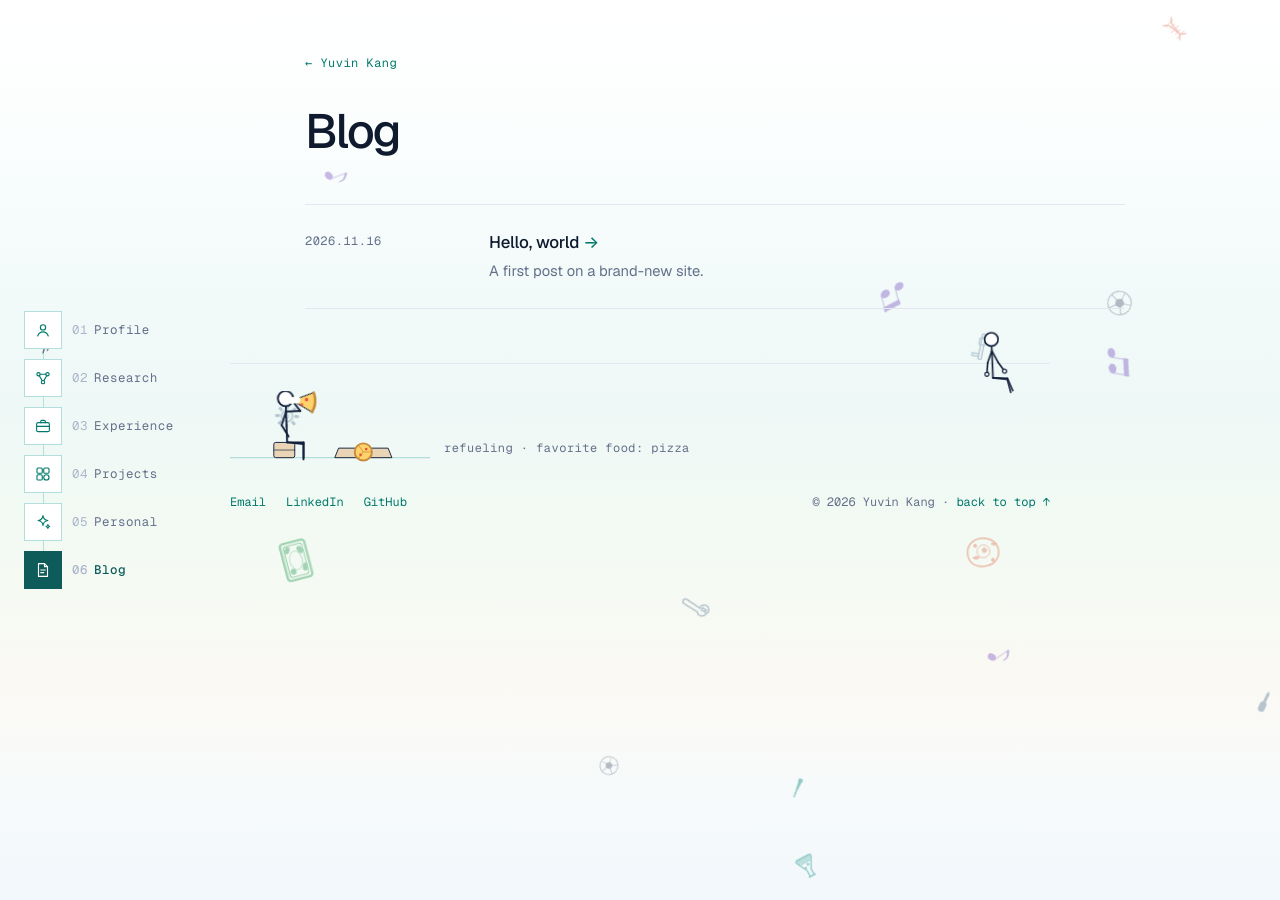
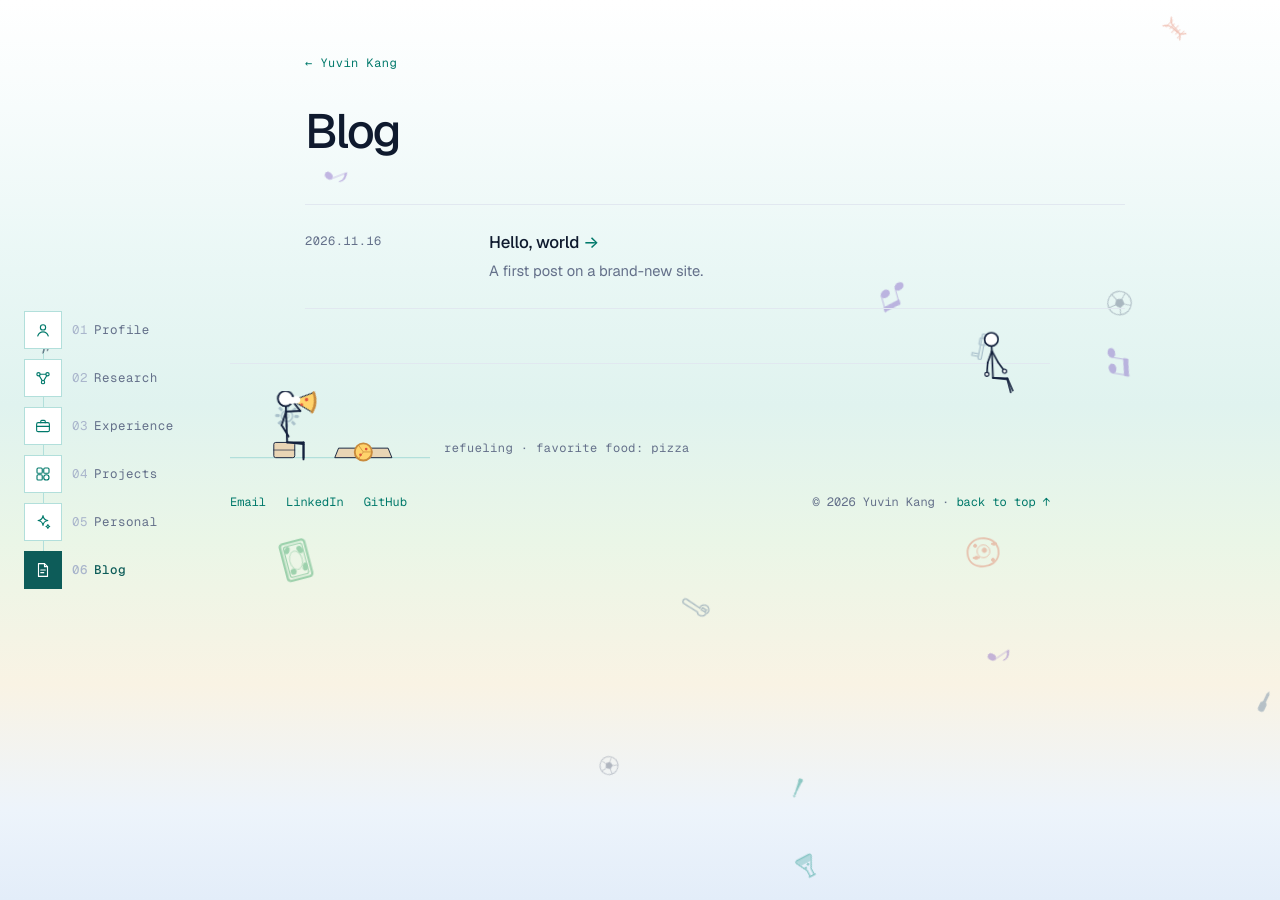
Before and after one commit to yuvinkang/yuvinkang.github.io, a Jekyll site: the page built from blog.html, in a window 1280 px wide. Built offline with Jekyll 4.4.1, drawn with Linux system fonts in a browser that asks for light colours.

Commit message:
Deepen the page gradient so the colour shift reads while scrolling
Co-Authored-By: Claude Opus 5 <noreply@anthropic.com>
Claude-Session: https://claude.ai/code/session_017Z78FSeqpXP4Zi2i8dSmiZ

```diff
--- a/assets/css/style.css
+++ b/assets/css/style.css
@@ -585,13 +585,13 @@ a.jog-bubble:hover { background: #fc4c02; }
 html { min-height: 100%;
   background: linear-gradient(180deg,
     #ffffff 0%,
-    #fcfefe 12%,
-    #f3fbfa 30%,
-    #eef8f6 45%,
-    #f3faf3 60%,
-    #fbf9f4 76%,
-    #f6fafc 90%,
-    #f2f7fb 100%);
+    #f7fcfc 12%,
+    #e9f7f5 30%,
+    #e0f3ef 45%,
+    #eaf6e7 60%,
+    #f9f3e4 76%,
+    #edf4fb 90%,
+    #e3edf9 100%);
   background-repeat: no-repeat;
 }
 body { background: transparent; }
```
Also changed, not shown: CLAUDE.md (+1 -1 lines).
